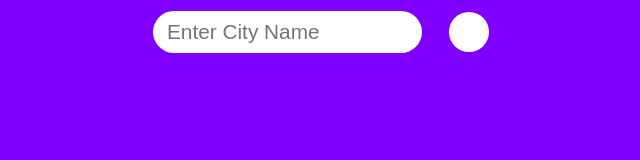
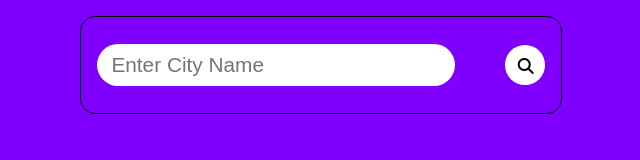
Before and after one commit to MuhammadAsif46/Todo-App, a plain HTML site: page index.html in a window 1280 px wide. Shown: the whole page, without its empty margins (319-959 px from the left). Drawn offline with Linux system fonts and the light colour scheme.

Commit message:
added icon and update styles

```diff
--- a/index.html
+++ b/index.html
@@ -4,6 +4,10 @@
     <meta charset="UTF-8" />
     <meta name="viewport" content="width=device-width, initial-scale=1.0" />
     <link rel="stylesheet" href="style.css" />
+    <link
+      rel="stylesheet"
+      href="https://cdnjs.cloudflare.com/ajax/libs/font-awesome/6.4.2/css/all.min.css"
+    />
     <title>Todo App</title>
   </head>
   <body>
--- a/style.css
+++ b/style.css
@@ -9,6 +9,16 @@ body{
     background-color: linear-gradient(to right, #E100FF, #7F00FF); /* W3C, IE 10+/ Edge, Firefox 16+, Chrome 26+, Opera 12+, Safari 7+ */
     display: flex;
     justify-content: center;
+}
+
+div.container{
+    border: 1px solid black;
+    min-width: 35%;
+    margin-top: 1rem;
+    border-radius: 15px;
+    border: 1px solid black;
+    padding: 1rem;
+
 }
 
 div.header{
```
